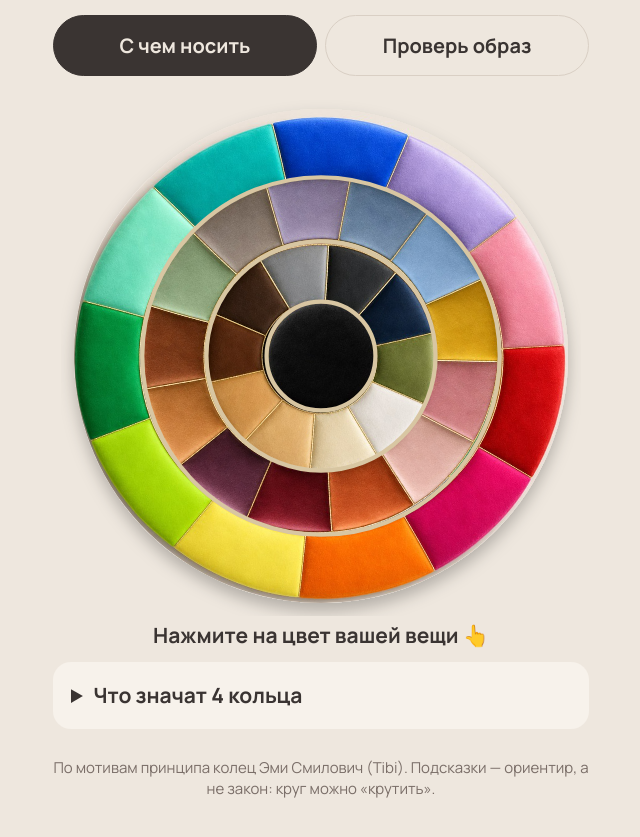
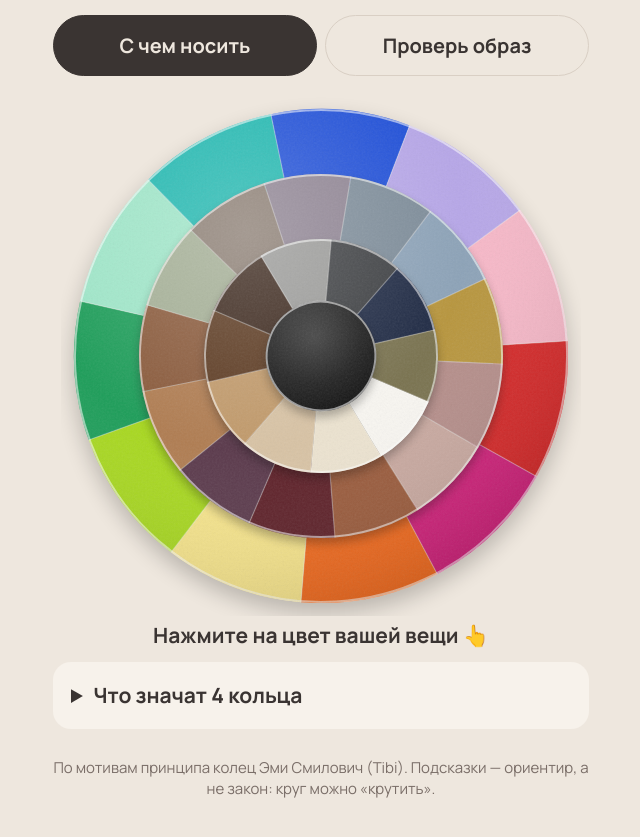
Before and after one commit to mmkproject03-dotcom/color-wheel, a plain HTML site: page index.html in a window 1280 px wide. Shown: the part 85-922 px from the top of the page, without its empty margins (319-959 px from the left). Drawn offline with nearby package versions, Linux system fonts and the light colour scheme.

Commit message:
Круг — стопка матовых дисков

```diff
--- a/index.html
+++ b/index.html
@@ -24,7 +24,7 @@ h2{font:600 30px/1.1 "Cormorant Garamond",serif;margin:0 0 8px}
 .tabs{display:flex;gap:8px;margin:12px 0;position:sticky;top:0;background:var(--bg);padding:8px 0;z-index:5}
 .tabs button{flex:1;border:1px solid var(--line);background:transparent;border-radius:999px;padding:16px 6px;font:700 20px Manrope;color:var(--ink)}
 #svgwheel{width:100%;height:auto;max-width:520px;touch-action:none;-webkit-user-select:none;user-select:none}
-#svgwheel path,#svgwheel circle.hit{fill:transparent;cursor:pointer}
+#svgwheel path[data-h]{fill:transparent}#svgwheel [data-h]{cursor:pointer}
 #svgwheel .sel{stroke:#fff;stroke-width:4;filter:drop-shadow(0 0 4px rgba(0,0,0,.45))}
 .big{display:flex;align-items:center;gap:14px}
 .big i{width:88px;height:88px;border-radius:50%;flex:none;border:3px solid #fff;box-shadow:0 4px 14px rgba(0,0,0,.18)}
@@ -166,21 +166,40 @@ function swatches(onPick, selected){
 }
 function drawWheel(){
  const svg=document.getElementById('svgwheel');
- // каждое кольцо — свой слой: вырезанная из картинки «баранка» + зоны нажатия; крутится отдельно
- const radii={1:[0,34],2:[36,72],3:[74,112],4:[114,152]};
- const clip={1:[0,33.5],2:[33.5,70.5],3:[70.5,110],4:[110,152]};
- const ann=(a,b)=>`M${b},0A${b},${b} 0 1 0 ${-b},0A${b},${b} 0 1 0 ${b},0Z`+(a>0?`M${a},0A${a},${a} 0 1 1 ${-a},0A${a},${a} 0 1 1 ${a},0Z`:'');
- let defs='',layers='';
- for(const r of ORDER){const [r0,r1]=radii[r];const cols=RINGS[r].colors;const n=cols.length;let html='';
-  if(r==="1"){html=`<circle class="hit" r="34" data-h="${cols[0][1]}" data-n="${cols[0][0]}" data-r="1"/>`}
-  else cols.forEach((c,i)=>{const a0=i/n*2*Math.PI-Math.PI/2,a1=(i+1)/n*2*Math.PI-Math.PI/2;
-   const p=(rad,a)=>[rad*Math.cos(a),rad*Math.sin(a)];const [x0,y0]=p(r1,a0),[x1,y1]=p(r1,a1),[x2,y2]=p(r0,a1),[x3,y3]=p(r0,a0);
-   html+=`<path d="M${x0},${y0}A${r1},${r1} 0 0 1 ${x1},${y1}L${x2},${y2}A${r0},${r0} 0 0 0 ${x3},${y3}Z" data-h="${c[1]}" data-n="${c[0]}" data-r="${r}"><title>${c[0]} · кольцо ${r}</title></path>`});
-  defs+=`<clipPath id="c${r}"><path clip-rule="evenodd" d="${ann(clip[r][0],clip[r][1])}"/></clipPath>`;
-  layers+=`<g class="ringL" data-ring="${r}"><image href="wheel-3d.jpg" x="-157" y="-158.2" width="320" height="320" clip-path="url(#c${r})"/>${html}</g>`;
+ // Стопка матовых дисков, как у физического круга: снизу самый большой (кольцо 4), сверху меньше, в центре чёрная «шляпка».
+ // У каждого диска своя неподвижная тень (видно, что слои лежат друг на друге) и свой поворот.
+ const R_OUT={1:34,2:72,3:112,4:152};
+ const p=(rad,a)=>[rad*Math.cos(a),rad*Math.sin(a)];
+ const wedge=(r0,r1,a0,a1)=>{const [x0,y0]=p(r1,a0),[x1,y1]=p(r1,a1),[x2,y2]=p(r0,a1),[x3,y3]=p(r0,a0);
+   return `M${x0},${y0}A${r1},${r1} 0 0 1 ${x1},${y1}L${x2},${y2}A${r0},${r0} 0 0 0 ${x3},${y3}Z`};
+ let out='';
+ for(const r of ["4","3","2","1"]){
+  const r1=R_OUT[r], r0=r==="1"?0:R_OUT[+r-1];
+  // тень диска (не крутится)
+  out+=`<circle r="${r1}" fill="#000" opacity="${r==='4'?.22:.28}" filter="url(#blur${r==='4'?'L':'S'})" transform="translate(0 ${r==='4'?6:3.5})" pointer-events="none"/>`;
+  let html='';
+  if(r==="1"){const c=RINGS[1].colors[0];
+   html=`<circle class="hit" r="34" fill="url(#cap)" data-h="${c[1]}" data-n="${c[0]}" data-r="1"/>`}
+  else{const cols=RINGS[r].colors,n=cols.length;
+   cols.forEach((c,i)=>{const a0=i/n*2*Math.PI-Math.PI/2,a1=(i+1)/n*2*Math.PI-Math.PI/2;
+    // видимая часть сегмента; под верхним диском он продолжается внутрь (без щелей при вращении)
+    html+=`<path class="seg" d="${wedge(Math.max(0,r0-6),r1,a0,a1)}" fill="${c[1]}" pointer-events="none"/>`;
+    html+=`<path d="${wedge(r0,r1,a0,a1)}" data-h="${c[1]}" data-n="${c[0]}" data-r="${r}"><title>${c[0]} · кольцо ${r}</title></path>`});
+   html+=`<g stroke="rgba(255,255,255,.35)" stroke-width=".7" pointer-events="none">${cols.map((_,i)=>{const a=i/n*2*Math.PI-Math.PI/2;const [x,y]=p(r1,a),[x2,y2]=p(r0,a);return `<line x1="${x2}" y1="${y2}" x2="${x}" y2="${y}"/>`}).join('')}</g>`;
+  }
+  // кромка диска: светлый ободок даёт толщину
+  html+=`<circle r="${r1-.6}" fill="none" stroke="rgba(255,255,255,.55)" stroke-width="1.2" pointer-events="none"/>`;
+  out+=`<g class="ringL" data-ring="${r}">${html}</g>`;
  }
- svg.innerHTML=`<defs>${defs}<filter id="sh" x="-20%" y="-20%" width="140%" height="140%"><feDropShadow dx="0" dy="5" stdDeviation="5" flood-opacity=".25"/></filter></defs>
-  <circle r="152" fill="#EEE7DE" filter="url(#sh)"/>${layers}<g fill="none" stroke="#D8C6A2" stroke-width="2.6" pointer-events="none"><circle r="33.5"/><circle r="70.5"/><circle r="110"/></g>`;
+ svg.innerHTML=`<defs>
+  <filter id="blurL" x="-30%" y="-30%" width="160%" height="160%"><feGaussianBlur stdDeviation="7"/></filter>
+  <filter id="blurS" x="-30%" y="-30%" width="160%" height="160%"><feGaussianBlur stdDeviation="3"/></filter>
+  <radialGradient id="cap" cx="40%" cy="35%" r="70%"><stop offset="0" stop-color="#3a3a3a"/><stop offset=".6" stop-color="#1c1c1c"/><stop offset="1" stop-color="#111"/></radialGradient>
+  <radialGradient id="light" cx="35%" cy="25%" r="80%"><stop offset="0" stop-color="#fff" stop-opacity=".22"/><stop offset=".55" stop-color="#fff" stop-opacity="0"/><stop offset="1" stop-color="#000" stop-opacity=".12"/></radialGradient>
+  <filter id="grain" x="0" y="0" width="100%" height="100%"><feTurbulence type="fractalNoise" baseFrequency=".9" numOctaves="2" seed="3"/><feColorMatrix type="saturate" values="0"/><feComponentTransfer><feFuncA type="linear" slope=".1"/></feComponentTransfer></filter>
+  <clipPath id="disc"><circle r="152"/></clipPath>
+ </defs>${out}
+ <g pointer-events="none" clip-path="url(#disc)"><circle r="152" fill="url(#light)"/><rect x="-152" y="-152" width="304" height="304" filter="url(#grain)" style="mix-blend-mode:multiply"/></g>`;
  initSpin(svg);
 }
 /* ---------- вращение круга: сам медленно крутится, пальцем — с инерцией, тап выбирает цвет ---------- */
--- a/sw.js
+++ b/sw.js
@@ -1,7 +1,7 @@
 // Offline support. Pages: network first, so updates show up immediately; cache is the fallback offline.
 // Images/fonts: cache first.
-const CACHE = "color-wheel-v6";
-const FILES = ["./", "./index.html", "./manifest.webmanifest", "./icon-192.png", "./icon-512.png", "./apple-touch-icon.png", "./wheel-3d.jpg"];
+const CACHE = "color-wheel-v7";
+const FILES = ["./", "./index.html", "./manifest.webmanifest", "./icon-192.png", "./icon-512.png", "./apple-touch-icon.png"];
 self.addEventListener("install", e => e.waitUntil(caches.open(CACHE).then(c => c.addAll(FILES)).then(() => self.skipWaiting())));
 self.addEventListener("activate", e => e.waitUntil(
   caches.keys().then(ks => Promise.all(ks.filter(k => k !== CACHE).map(k => caches.delete(k)))).then(() => self.clients.claim())));
```
Also changed, not shown: apple-touch-icon.png, icon-192.png, icon-512.png.
